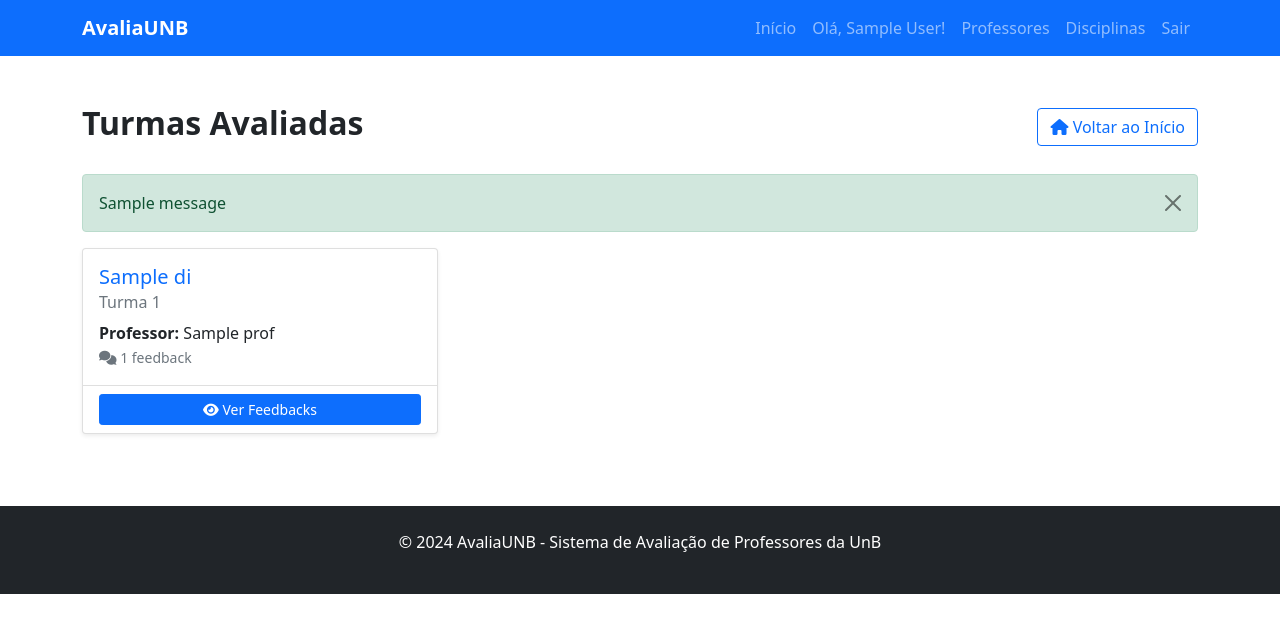
After one commit to leandro-coelhos/AvaliaUNB, a Flask app: page /turmas-avaliadas in a window 1280 px wide. The commit adds this page. Shown: the top 633 px of the page. Run offline with Flask 3, Linux system fonts and the light colour scheme; the visitor is signed in with stand-in values (Sample User, id 1); tables that the repository leaves empty hold one stand-in row (values such as "Sample post"); one stand-in notice (Sample message) is shown; parts of the project's set-up code (start-up, migrations or seed data) failed here and were passed over.

Commit message:
Assistant checkpoint: Criar páginas de turmas avaliadas e feedbacks detalhados
Assistant generated file changes:
- main.py: Adicionar rotas para turmas avaliadas e feedbacks específicos
- templates/turmas_avaliadas.html: Criar página para listar turmas que já foram avaliadas
- templates/feedbacks_detalhes.html: Criar página para exibir feedbacks detalhados de uma turma/professor específico
- templates/index.html: Adicionar link para turmas avaliadas na página inicial

---

User prompt:

crie uma pagina em que estao todos os links das turmas de professores especificos que ja foram avaliadas. quando eu clickar no link de uma turma, isso levara a outra pagina em que sao listados os feedbacks dos usuarios sobre esse turma de um professor especifico

Replit-Commit-Author: Assistant
Replit-Commit-Session-Id: b056209b-5aec-448b-a2a3-ea6db6d0f1d9

```diff
--- a/main.py
+++ b/main.py
@@ -143,6 +143,66 @@ def criar_feedback():
 
     return render_template('feedback.html', form=form)
 
+@app.route('/turmas-avaliadas')
+def listar_turmas_avaliadas():
+    # Verificar se usuário está logado
+    if 'user_id' not in session:
+        flash('Você precisa estar logado para acessar esta página!', 'error')
+        return redirect(url_for('login'))
+
+    # Buscar todas as combinações únicas de turma/professor que têm feedbacks
+    turmas_professores = db.session.query(
+        Feedback.pfk_Num_Idf_Tur,
+        Feedback.pfk_Cod_Prof,
+        Turma.Num_Idf_Tur,
+        Professor.Nom_Prof,
+        Disciplina.Nom_Dis,
+        db.func.count(Feedback.pfk_Num_Idf_Usr).label('total_feedbacks')
+    ).join(
+        Turma, Feedback.pfk_Num_Idf_Tur == Turma.Num_Idf_Tur
+    ).join(
+        Professor, Feedback.pfk_Cod_Prof == Professor.Cod_Prof
+    ).join(
+        Disciplina, Turma.fk_Cod_Dis == Disciplina.Cod_Dis
+    ).group_by(
+        Feedback.pfk_Num_Idf_Tur, Feedback.pfk_Cod_Prof
+    ).all()
+
+    return render_template('turmas_avaliadas.html', turmas_professores=turmas_professores)
+
+@app.route('/feedbacks/<int:turma_id>/<int:professor_id>')
+def ver_feedbacks(turma_id, professor_id):
+    # Verificar se usuário está logado
+    if 'user_id' not in session:
+        flash('Você precisa estar logado para acessar esta página!', 'error')
+        return redirect(url_for('login'))
+
+    # Buscar informações da turma e professor
+    turma = Turma.query.get_or_404(turma_id)
+    professor = Professor.query.get_or_404(professor_id)
+
+    # Buscar todos os feedbacks para essa combinação turma/professor
+    feedbacks = Feedback.query.filter_by(
+        pfk_Num_Idf_Tur=turma_id,
+        pfk_Cod_Prof=professor_id
+    ).join(Usuario).all()
+
+    # Calcular estatísticas
+    if feedbacks:
+        media_dificuldade = sum(f.Nvl_Dif for f in feedbacks) / len(feedbacks)
+        media_qualidade = sum(f.Qual for f in feedbacks) / len(feedbacks)
+    else:
+        media_dificuldade = 0
+        media_qualidade = 0
+
+    return render_template('feedbacks_detalhes.html',
+                         turma=turma,
+                         professor=professor,
+                         feedbacks=feedbacks,
+                         media_dificuldade=round(media_dificuldade, 1),
+                         media_qualidade=round(media_qualidade, 1),
+                         total_feedbacks=len(feedbacks))
+
 # Função auxiliar para verificar se usuário é admin
 def is_admin():
     return session.get('user_type') == 2
--- a/templates/index.html
+++ b/templates/index.html
@@ -86,6 +86,9 @@
                         <a href="{{ url_for('listar_disciplinas') }}" class="btn btn-outline-success me-2">
                             <i class="fas fa-book"></i> Ver Disciplinas
                         </a>
+                        <a href="{{ url_for('listar_turmas_avaliadas') }}" class="btn btn-outline-warning me-2">
+                            <i class="fas fa-list"></i> Turmas Avaliadas
+                        </a>
                         <a href="{{ url_for('criar_feedback') }}" class="btn btn-outline-info">
                             <i class="fas fa-comment"></i> Enviar Feedback
                         </a>
--- /dev/null
+++ b/templates/turmas_avaliadas.html
@@ -0,0 +1,69 @@
+
+{% extends "base.html" %}
+
+{% block title %}Turmas Avaliadas - AvaliaUNB{% endblock %}
+
+{% block content %}
+<div class="container mt-5">
+    <div class="row">
+        <div class="col-12">
+            <div class="d-flex justify-content-between align-items-center mb-4">
+                <h2 class="fw-bold">Turmas Avaliadas</h2>
+                <a href="{{ url_for('home') }}" class="btn btn-outline-primary">
+                    <i class="fas fa-home"></i> Voltar ao Início
+                </a>
+            </div>
+
+            {% with messages = get_flashed_messages(with_categories=true) %}
+                {% if messages %}
+                    {% for category, message in messages %}
+                        <div class="alert alert-{{ 'danger' if category == 'error' else 'success' }} alert-dismissible fade show" role="alert">
+                            {{ message }}
+                            <button type="button" class="btn-close" data-bs-dismiss="alert"></button>
+                        </div>
+                    {% endfor %}
+                {% endif %}
+            {% endwith %}
+
+            {% if turmas_professores %}
+                <div class="row">
+                    {% for tp in turmas_professores %}
+                        <div class="col-md-6 col-lg-4 mb-4">
+                            <div class="card h-100 shadow-sm">
+                                <div class="card-body">
+                                    <h5 class="card-title text-primary">{{ tp.Nom_Dis }}</h5>
+                                    <h6 class="card-subtitle mb-2 text-muted">Turma {{ tp.Num_Idf_Tur }}</h6>
+                                    <p class="card-text">
+                                        <strong>Professor:</strong> {{ tp.Nom_Prof }}<br>
+                                        <small class="text-muted">
+                                            <i class="fas fa-comments"></i>
+                                            {{ tp.total_feedbacks }} feedback{{ 's' if tp.total_feedbacks != 1 else '' }}
+                                        </small>
+                                    </p>
+                                </div>
+                                <div class="card-footer bg-transparent">
+                                    <a href="{{ url_for('ver_feedbacks', turma_id=tp.pfk_Num_Idf_Tur, professor_id=tp.pfk_Cod_Prof) }}"
+                                       class="btn btn-primary btn-sm w-100">
+                                        <i class="fas fa-eye"></i> Ver Feedbacks
+                                    </a>
+                                </div>
+                            </div>
+                        </div>
+                    {% endfor %}
+                </div>
+            {% else %}
+                <div class="text-center py-5">
+                    <i class="fas fa-inbox fa-3x text-muted mb-3"></i>
+                    <h4 class="text-muted">Nenhuma turma avaliada ainda</h4>
+                    <p class="text-muted">Seja o primeiro a avaliar uma turma!</p>
+                    <a href="{{ url_for('criar_feedback') }}" class="btn btn-primary">
+                        <i class="fas fa-plus"></i> Criar Feedback
+                    </a>
+                </div>
+            {% endif %}
+        </div>
+    </div>
+</div>
+
+<link rel="stylesheet" href="https://cdnjs.cloudflare.com/ajax/libs/font-awesome/6.0.0/css/all.min.css">
+{% endblock %}
```
Also changed, not shown: templates/feedbacks_detalhes.html (added, +107 -0 lines).
